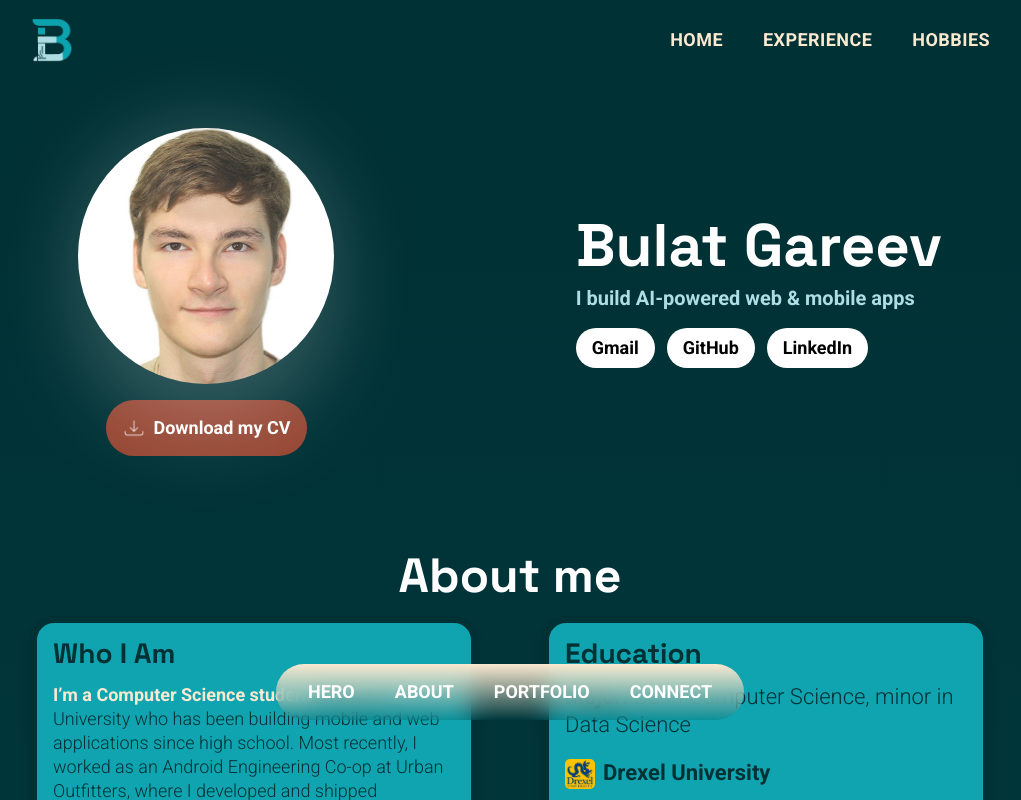
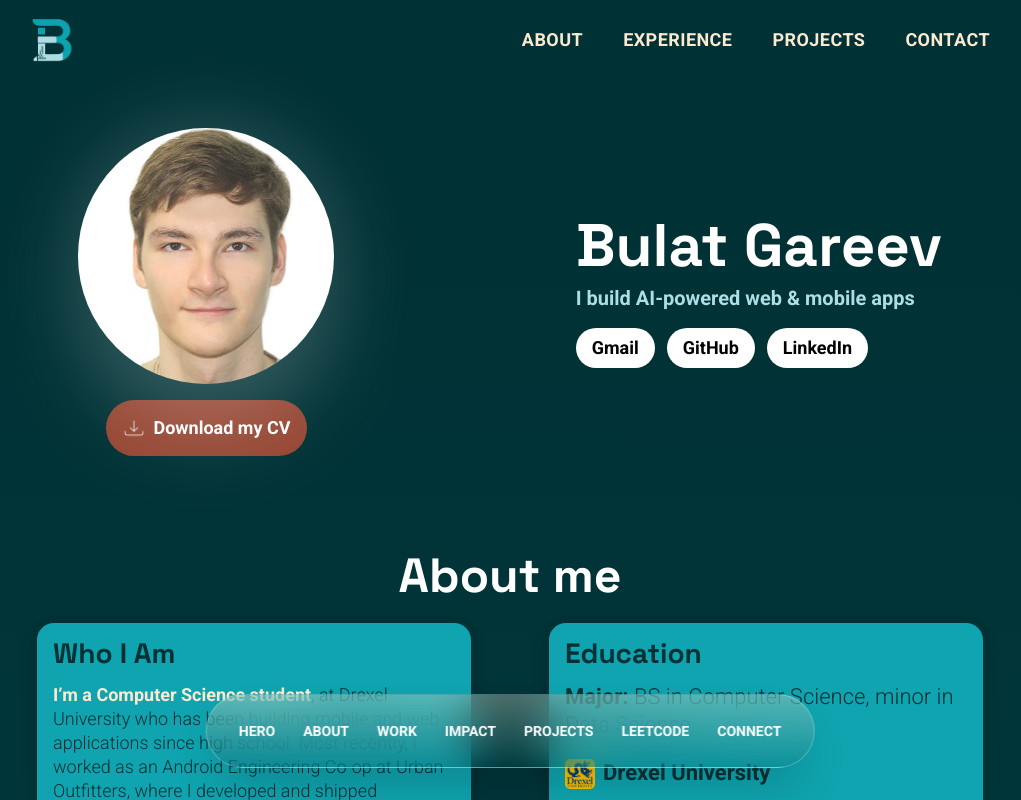
Before and after one commit to gareev-bulat/PortfolioWebsite, a Next.js app: page / in a window 1280 px wide. Shown: the top 800 px of the page, without its empty margins (130-1151 px from the left). Built offline with nearby package versions, Linux system fonts and the light colour scheme; no server answers.

Commit message:
feat: update floating nav with all sections and glass effect

```diff
--- a/app/experience/page.tsx
+++ /dev/null
@@ -1,33 +0,0 @@
-"use client"
-
-
-import React from 'react'
-import { ReactTyped } from "react-typed";
-
-
-const Experience = () => {
-  return (
-    <div className="flex items-center justify-center h-screen pb-20">
-      <ReactTyped
-        strings={["Coming Soon"]}
-        typeSpeed={80}
-        backDelay={5000}
-        loop
-        className="
-          text-5xl
-          sm:text-5xl
-          md:text-7xl
-          lg:text-7xl
-          font-bold
-          bg-gradient-to-b
-          to-[#FBE9D0]
-          from-[#003135]
-          bg-clip-text
-          text-transparent
-        "
-      />
-    </div>
-  );
-};
-
-export default Experience
--- a/app/hobbies/page.tsx
+++ /dev/null
@@ -1,33 +0,0 @@
-"use client"
-
-
-import React from 'react'
-import { ReactTyped } from "react-typed";
-
-
-const Hobbies = () => {
-  return (
-    <div className="flex items-center justify-center h-screen pb-20">
-      <ReactTyped
-        strings={["Coming Soon"]}
-        typeSpeed={80}
-        backDelay={5000}
-        loop
-        className="
-          text-5xl
-          sm:text-5xl
-          md:text-7xl
-          lg:text-7xl
-          font-bold
-          bg-gradient-to-b
-          to-[#FBE9D0]
-          from-[#003135]
-          bg-clip-text
-          text-transparent
-        "
-      />
-    </div>
-  );
-};
-
-export default Hobbies
--- a/components/header.tsx
+++ b/components/header.tsx
@@ -12,9 +12,21 @@ function Header() {
         <div className="flex-1" />
 
         <nav className="flex gap-6 sm:gap-10 text-brand-200 text-sm sm:text-base tracking-wide">
-          <Link href="/" className="hover:text-brand-teal transition">HOME</Link>
-          <Link href="/experience" className="hover:text-brand-teal transition">EXPERIENCE</Link>
-          <Link href="/hobbies" className="hover:text-brand-teal transition">HOBBIES</Link>
+          <Link href="#aboutme" className="hover:text-brand-teal transition">
+            ABOUT
+          </Link>
+          <Link
+            href="#workexperience"
+            className="hover:text-brand-teal transition"
+          >
+            EXPERIENCE
+          </Link>
+          <Link href="#portfolio" className="hover:text-brand-teal transition">
+            PROJECTS
+          </Link>
+          <Link href="#connect" className="hover:text-brand-teal transition">
+            CONTACT
+          </Link>
         </nav>
       </div>
     </header>
--- a/components/sidenavbar.tsx
+++ b/components/sidenavbar.tsx
@@ -1,6 +1,5 @@
 import React from 'react';
 import Link from "next/link";
-
 
 const SideNavBar = () => {
   return (
@@ -10,22 +9,23 @@ const SideNavBar = () => {
                     left-1/2
                     transform
                     -translate-x-1/2
-                    mb-20
-                    p-2 px-8
-                    md:p-4
-                    sm:px-6
-                    h-auto
-                    rounded-lg
-                    flex flex-col
-                    justify-center
-                    bg-gradient-to-b from-brand-200 to-brand-500/20 backdrop-blur-md '>
-        <ul className='flex flex-row space-x-10 md:space-x-10 md:px-4 text-white text-sm md:text-base items-center'>
-            <li><Link href="#hero">HERO</Link></li>
-            <li><Link href="#aboutme">ABOUT</Link></li>
-            <li><Link href="#portfolio">PORTFOLIO</Link></li>
-            <li><Link href="#connect">CONNECT</Link></li>
+                    mb-8
+                    px-6 py-3
+                    md:px-8 md:py-4
+                    rounded-full
+                    bg-gradient-to-b from-brand-200/30 to-brand-500/20
+                    backdrop-blur-xl
+                    border border-white/25
+                    shadow-2xl shadow-black/20'>
+        <ul className='flex flex-row gap-5 md:gap-7 text-white text-xs md:text-sm font-bold items-center'>
+            <li><Link href="#hero" className="hover:text-brand-tealLight transition">HERO</Link></li>
+            <li><Link href="#aboutme" className="hover:text-brand-tealLight transition">ABOUT</Link></li>
+            <li><Link href="#workexperience" className="hover:text-brand-tealLight transition">WORK</Link></li>
+            <li><Link href="#impact" className="hover:text-brand-tealLight transition">IMPACT</Link></li>
+            <li><Link href="#portfolio" className="hover:text-brand-tealLight transition">PROJECTS</Link></li>
+            <li><Link href="#leetcode" className="hover:text-brand-tealLight transition">LEETCODE</Link></li>
+            <li><Link href="#connect" className="hover:text-brand-tealLight transition">CONNECT</Link></li>
         </ul>
-
     </div>
   )
 }
```
